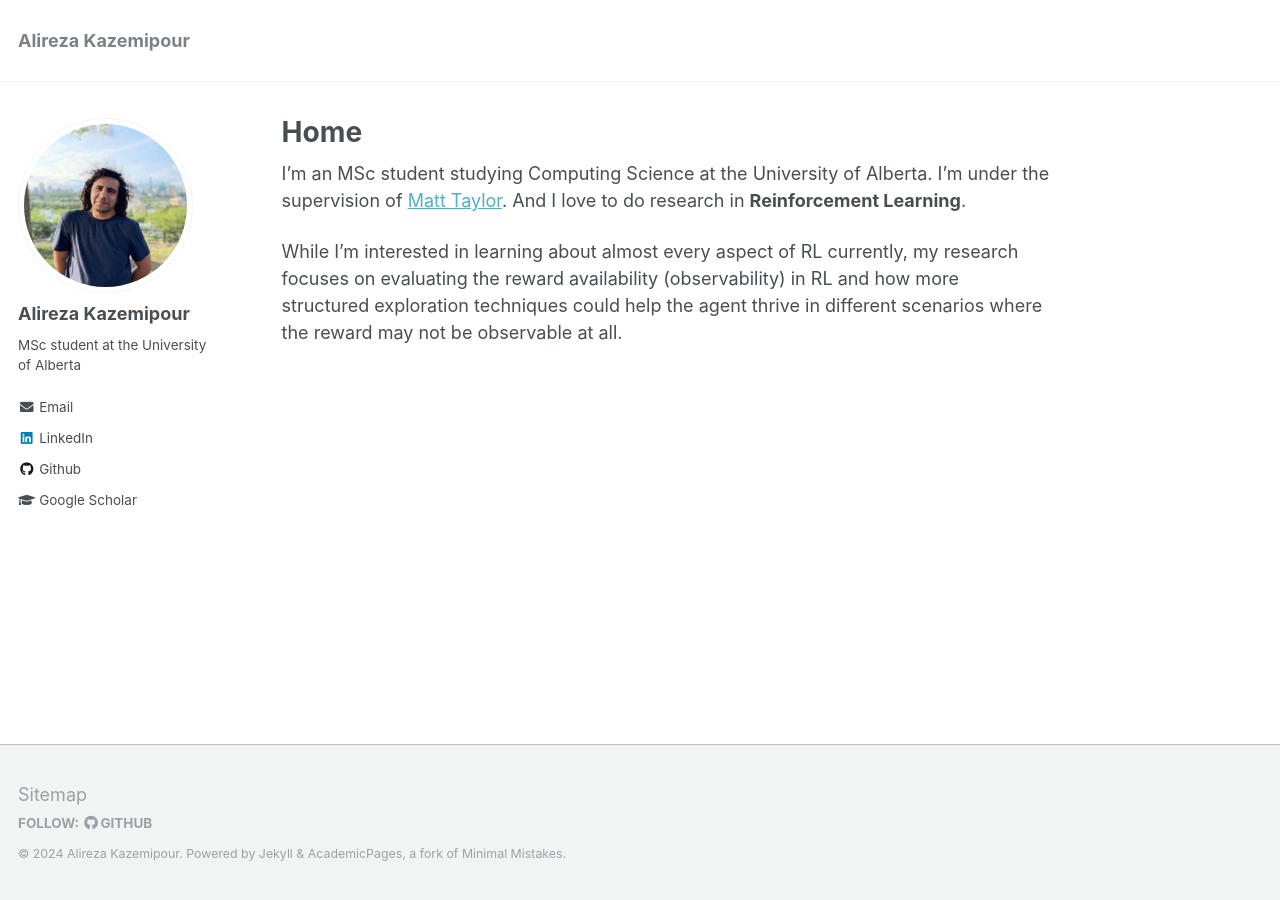
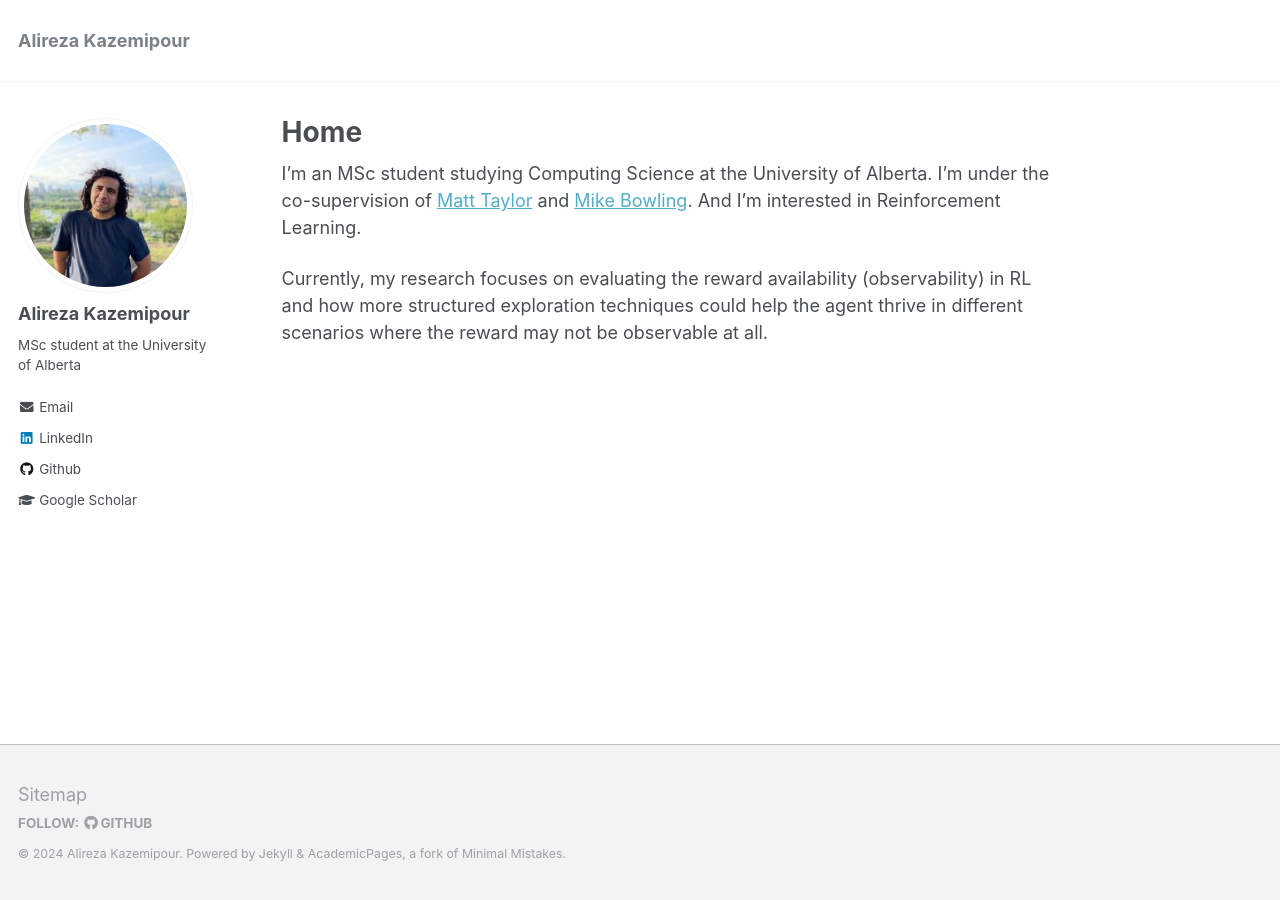
Before and after one commit to alirezakazemipour/alirezakazemipour.github.io, a Jekyll site: the page built from _pages/home.md, in a window 1280 px wide. Built offline with Jekyll 4.4.1, drawn with Linux system fonts in a browser that asks for light colours.

Commit message:
Update home.md

```diff
--- a/_pages/home.md
+++ b/_pages/home.md
@@ -7,8 +7,8 @@ redirect_from:
   - /home.html
 ---
 
-I'm an MSc student studying Computing Science at the University of Alberta. I'm under the supervision of
-[Matt Taylor](https://drmatttaylor.net/).
-And I love to do research in **Reinforcement Learning**.
+I'm an MSc student studying Computing Science at the University of Alberta. I'm under the co-supervision of
+[Matt Taylor](https://drmatttaylor.net/) and [Mike Bowling](http://webdocs.cs.ualberta.ca/~bowling/).
+And I'm interested in Reinforcement Learning.
 
-While I'm interested in learning about almost every aspect of RL currently, my research focuses on evaluating the reward availability (observability) in RL and how more structured exploration techniques could help the agent thrive in different scenarios where the reward may not be observable at all.
+Currently, my research focuses on evaluating the reward availability (observability) in RL and how more structured exploration techniques could help the agent thrive in different scenarios where the reward may not be observable at all.
```
